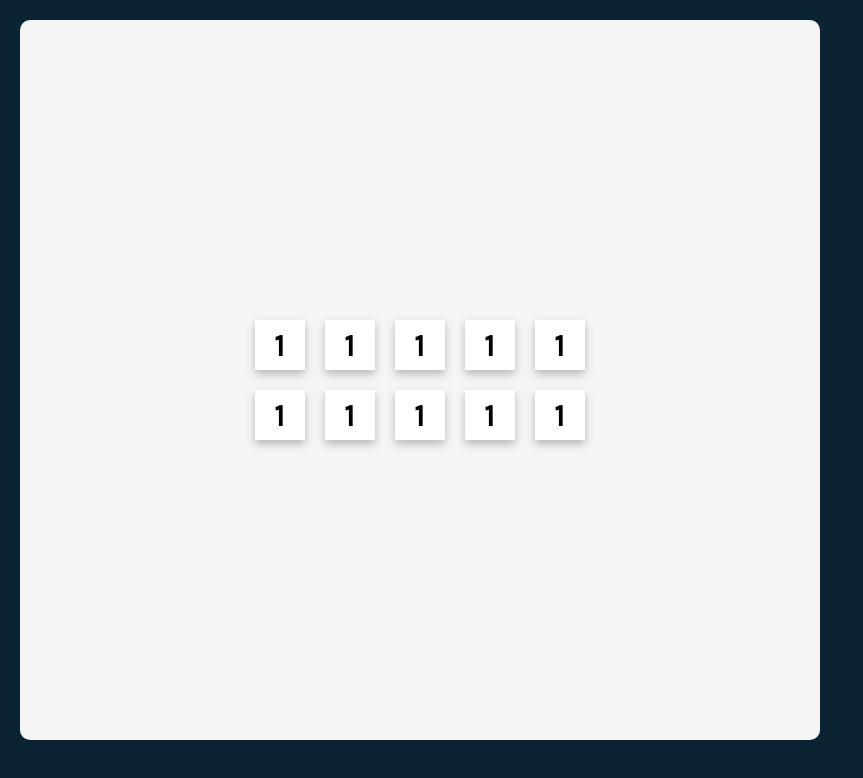
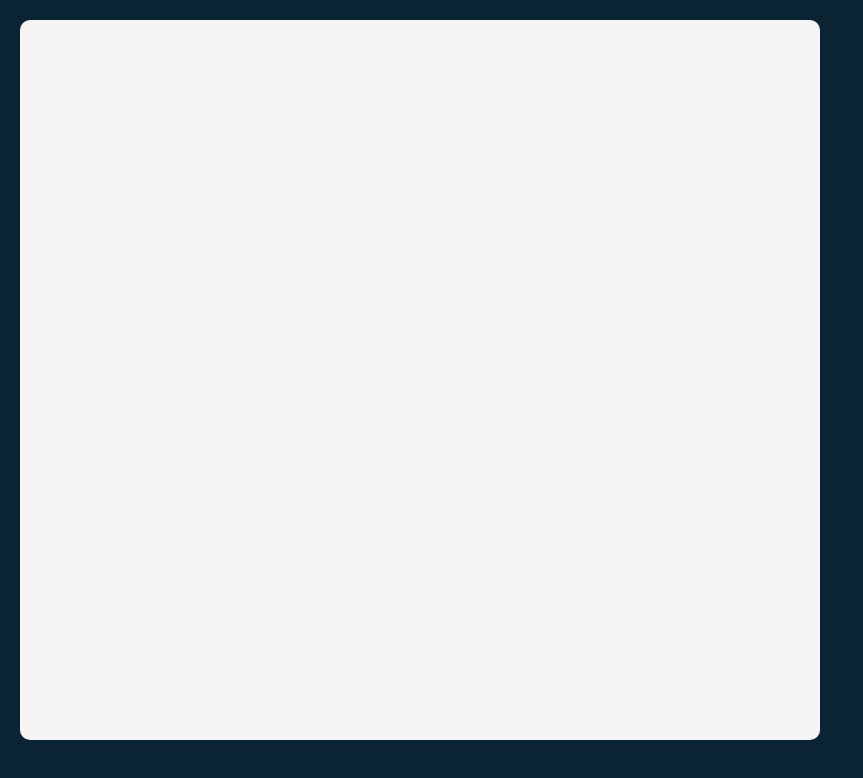
Before and after one commit to Kaleb-Moore/React-Tenzies, a React (Vite) app in the folder React-Tenzies/: page / in a window 1280 px wide. Shown: the top 778 px of the page, without its empty margins (0-863 px from the left). Built offline with nearby package versions, Linux system fonts and the light colour scheme.

Commit message:
Create State for dice array

```diff
--- a/React-Tenzies/src/App.jsx
+++ b/React-Tenzies/src/App.jsx
@@ -1,25 +1,20 @@
-import React from 'react';
+import React, {useState} from 'react';
 import Die from "./Die.jsx"
 
 export default function App() {
 
+    const [dice, setDice] = useState(allNewDice());
+
+    console.log(dice)
+
     function allNewDice() {
-        const numArray = Array.from({length: 10}, () => Math.floor(Math.random() * 6 + 1));
+        return Array.from({length: 10}, () => Math.floor(Math.random() * 6 + 1));
     }
 
     return (
         <main>
             <div className="dice--container">
-                <Die value="1" />
-                <Die value="1" />
-                <Die value="1" />
-                <Die value="1" />
-                <Die value="1" />
-                <Die value="1" />
-                <Die value="1" />
-                <Die value="1" />
-                <Die value="1" />
-                <Die value="1" />
+
             </div>
         </main>
     )
```
